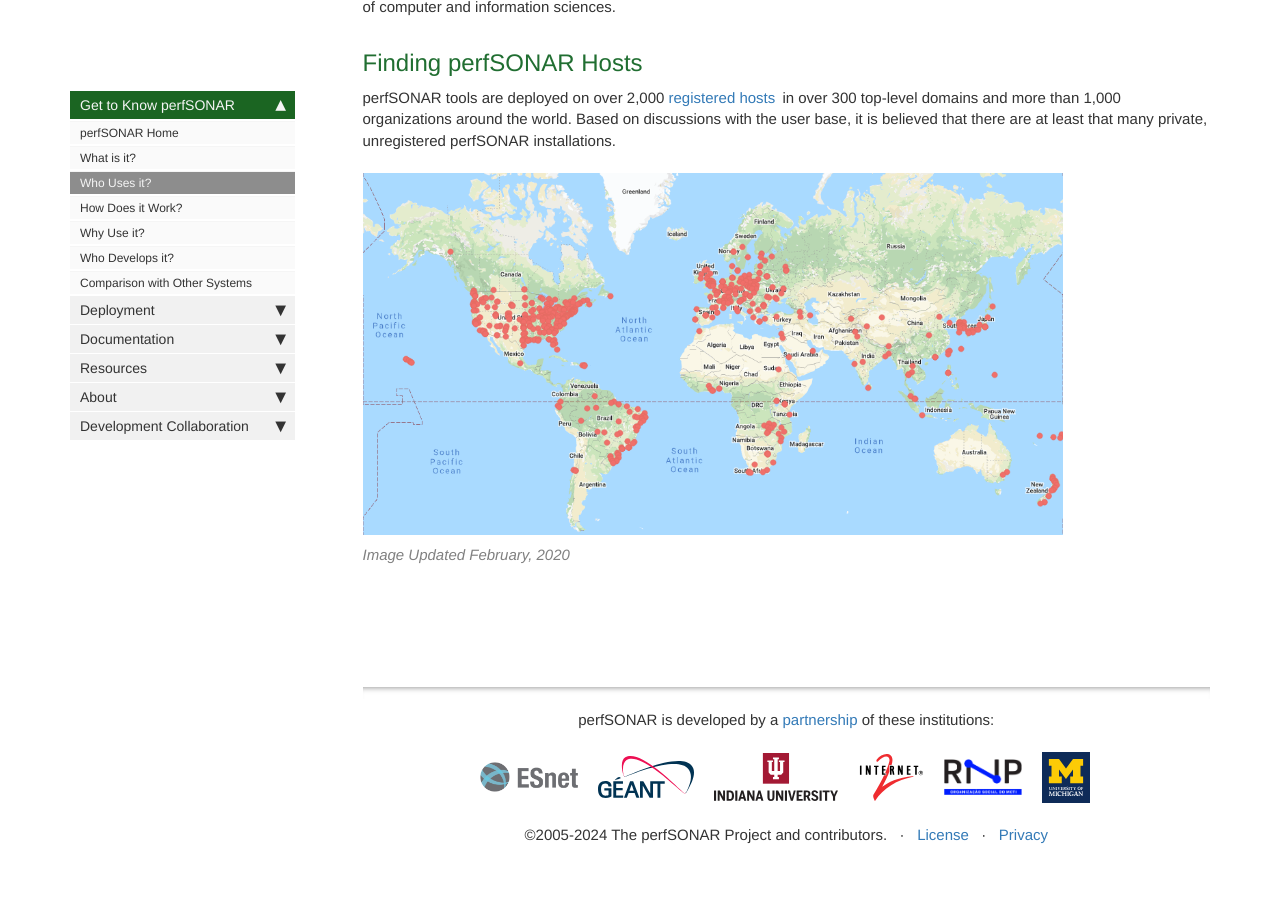
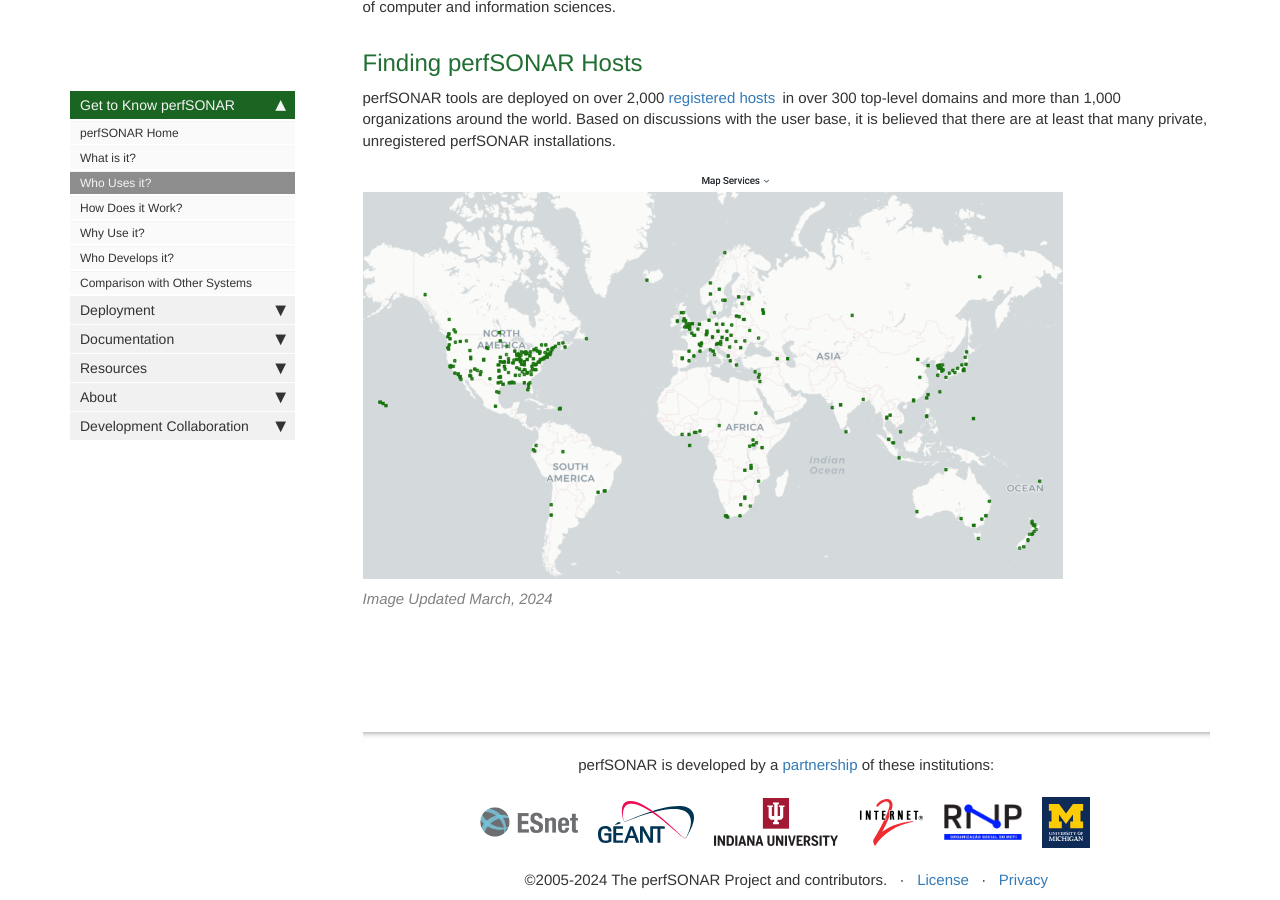
Before and after one commit to perfsonar/website, a Jekyll site: the page built from pages/gtk/whouses.md, in a window 1280 px wide and 900 px high, scrolled down 1367 px. Built offline with Jekyll 4.4.1, drawn with Linux system fonts in a browser that asks for light colours; comment, search, counter and statistics services are not loaded; before the commit the page ends 2223 px from its top, so only the background shows below that.

```diff
--- a/_data/sidebars/home_sidebar.yml
+++ b/_data/sidebars/home_sidebar.yml
@@ -86,7 +86,7 @@ entries:
         output: web
 
       - title: YouTube
-        external_url: https://www.youtube.com/channel/UCjK-P49pAKK9hUrrNbbe0Sg
+        external_url: https://www.youtube.com/perfSONARProject
         output: web
 
       - title: GitHub
--- a/pages/gtk/whouses.md
+++ b/pages/gtk/whouses.md
@@ -85,11 +85,11 @@ sciences.
 
 
 perfSONAR tools are deployed on over 2,000 [registered
-hosts](http://stats.es.net/ServicesDirectory) in over 300 top-level
+hosts](https://stats.perfsonar.net/) in over 300 top-level
 domains and more than 1,000 organizations around the world.  Based on
 discussions with the user base, it is believed that there are at least
 that many private, unregistered perfSONAR installations.
 
 {% include image.html file="gtk/whouses/ps-worldwide.png"
    alt="perfSONAR worldwide installations"
-   caption="Image Updated February, 2020" %}
+   caption="Image Updated March, 2024" %}
```
Also changed, not shown: images/about/history-2016-present.jpg, images/gtk/whouses/ps-worldwide.png.
